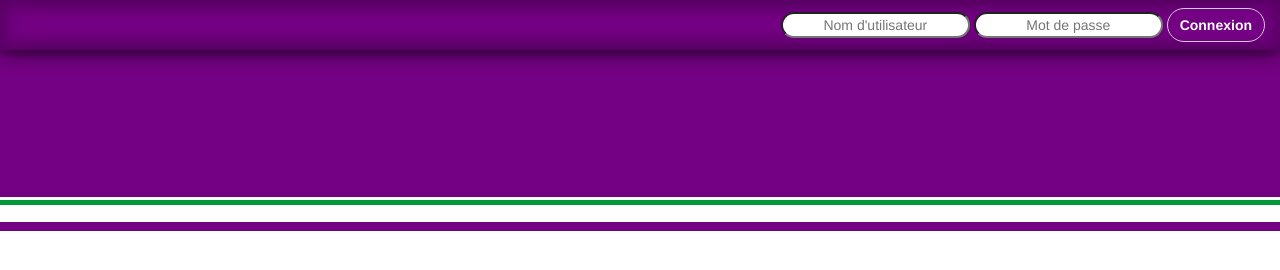
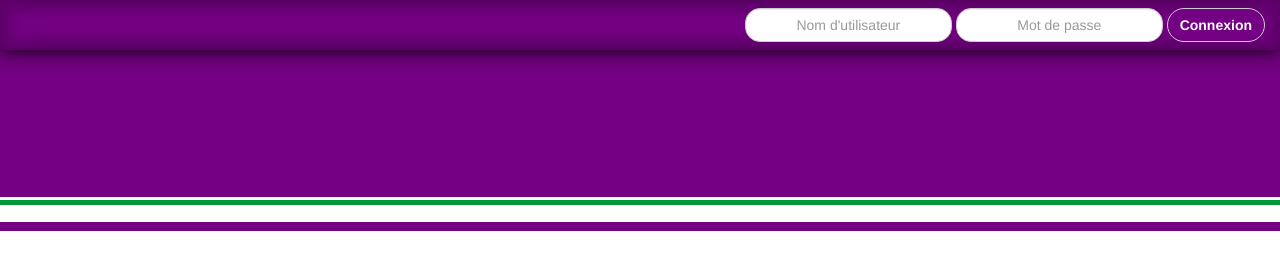
Before and after one commit to Arkan-Ney/Projet, a plain HTML site: page index.html in a window 1280 px wide. Drawn offline with Linux system fonts and the light colour scheme.

Commit message:
Modif login box

```diff
--- a/index.html
+++ b/index.html
@@ -24,10 +24,10 @@
 					<div class="navbar-collapse collapse" id="navbar-main">
 						<form class="navbar-form navbar-right" role="search">
 							<div class="form-group">
-								<input type="text" class="login-box" name="username" placeholder="Nom d'utilisateur">
+								<input type="text" class="form-control login-box" name="username" placeholder="Nom d'utilisateur">
 							</div>
 							<div class="form-group">
-								<input type="password" class="login-box" name="password" placeholder="Mot de passe">
+								<input type="password" class="form-control login-box" name="password" placeholder="Mot de passe">
 							</div>
 							<button type="submit" class="btn btn-default login-btn"><strong>Connexion</strong></button>
 						</form>
@@ -42,8 +42,5 @@
 		<div id="line-3"></div>
 
 
-
-
-
   </body>
 </html>
```
